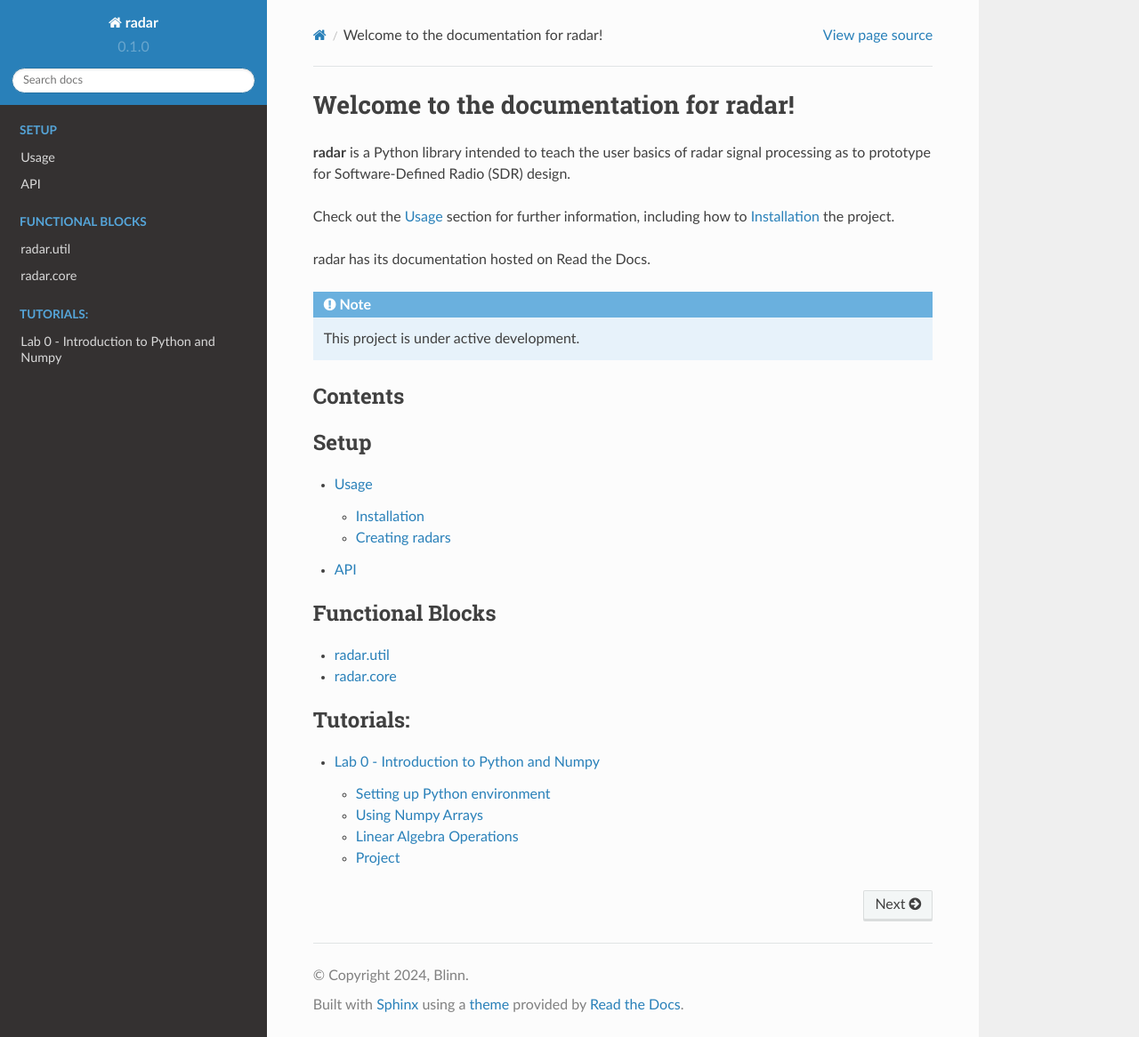
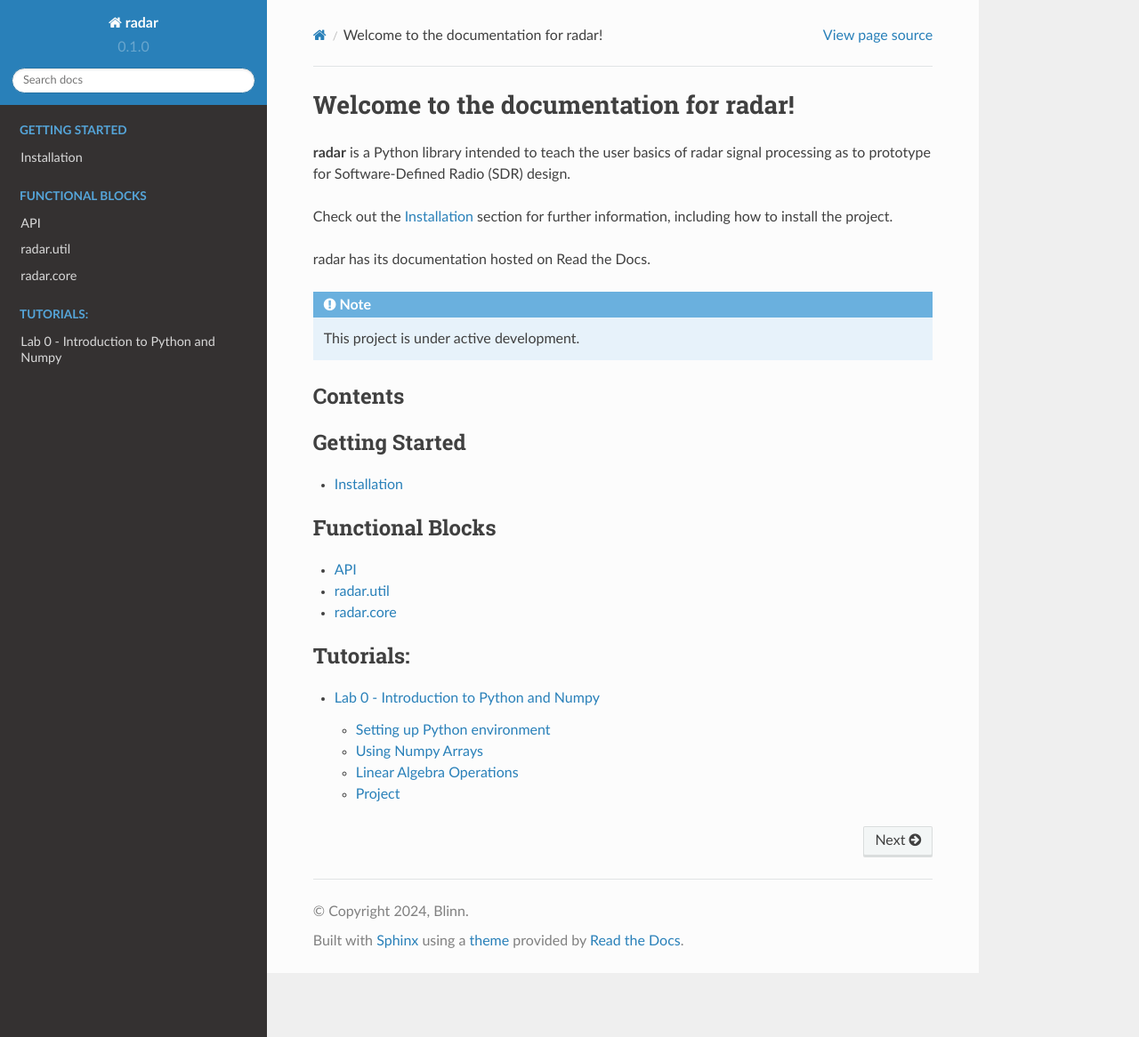
Before and after one commit to nrb5089/radar, a Sphinx documentation site: the page built from docs/source/index.rst, in a window 1280 px wide and 1166 px high. Shown: the whole window at 89% size. Built offline with Sphinx 7.4.7 and the Read the Docs theme 2.0.0, drawn with Linux system fonts in a browser that asks for light colours.

Commit message:
renaming files

```diff
--- a/docs/source/index.rst
+++ b/docs/source/index.rst
@@ -5,8 +5,8 @@ Welcome to the documentation for radar!
 radar signal processing as to prototype for Software-Defined Radio
 (SDR) design.
 
-Check out the :doc:`usage` section for further information, including
-how to :ref:`installation` the project.
+Check out the :doc:`setup_and_installation` section for further information, including
+how to install the project.
 
 radar has its documentation hosted on Read the Docs.
 
@@ -19,15 +19,15 @@ Contents
 
 .. toctree::
     :maxdepth: 2
-    :caption: Setup
+    :caption: Getting Started
 
-    usage
-    api
+    setup_and_installation
 
 .. toctree::
     :maxdepth: 2
     :caption: Functional Blocks
 
+    api
     functional_blocks
 
 
```
Also changed, not shown: docs/source/setup_and_installation.rst (added, +12 -0 lines), docs/source/usage.rst (deleted, +0 -22 lines).
